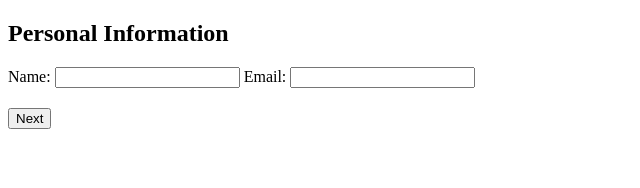
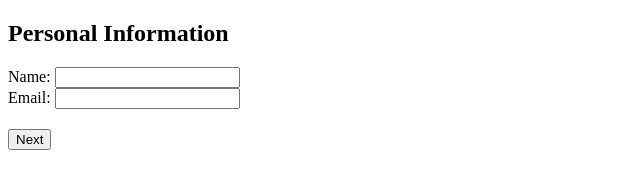
Before and after one commit to sarthak03dot/Multi-Step-Form, a website: page index.html in a window 1280 px wide. Shown: the whole page, without its empty margins (0-640 px from the left). Drawn offline with Linux system fonts and the light colour scheme.

Commit message:
Update index.html

```diff
--- a/index.html
+++ b/index.html
@@ -25,6 +25,7 @@
       <h2>Personal Information</h2>
       <label for="name">Name:</label>
       <input type="text" id="name" name="name" required>
+<br/>
       <label for="email">Email:</label>
       <input type="email" id="email" name="email" required>
     </div>
@@ -33,7 +34,7 @@
     <div class="form-step" id="step2">
       <h2>Address Details</h2>
       <label for="address">Address:</label>
-      <input type="text" id="address" name="address" required>
+      <input type="text" id="address" name="address" required><br/>
       <label for="city">City:</label>
       <input type="text" id="city" name="city" required>
     </div>
```
